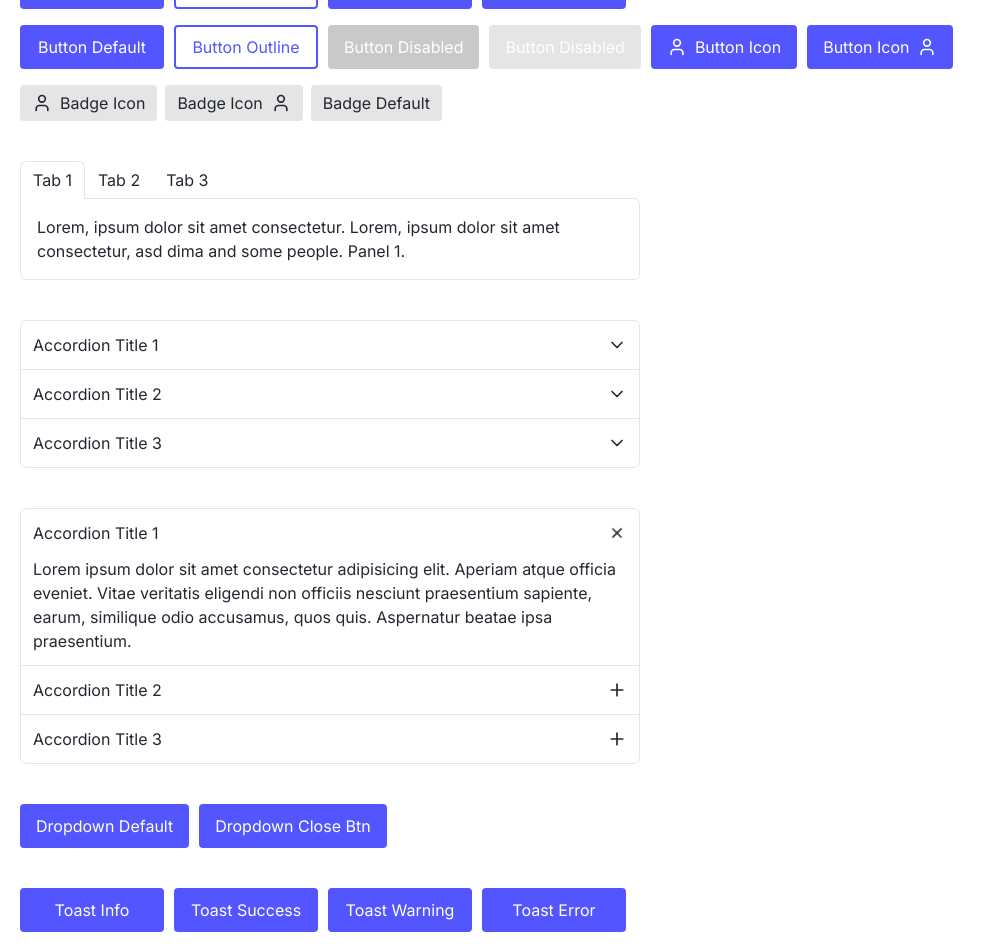
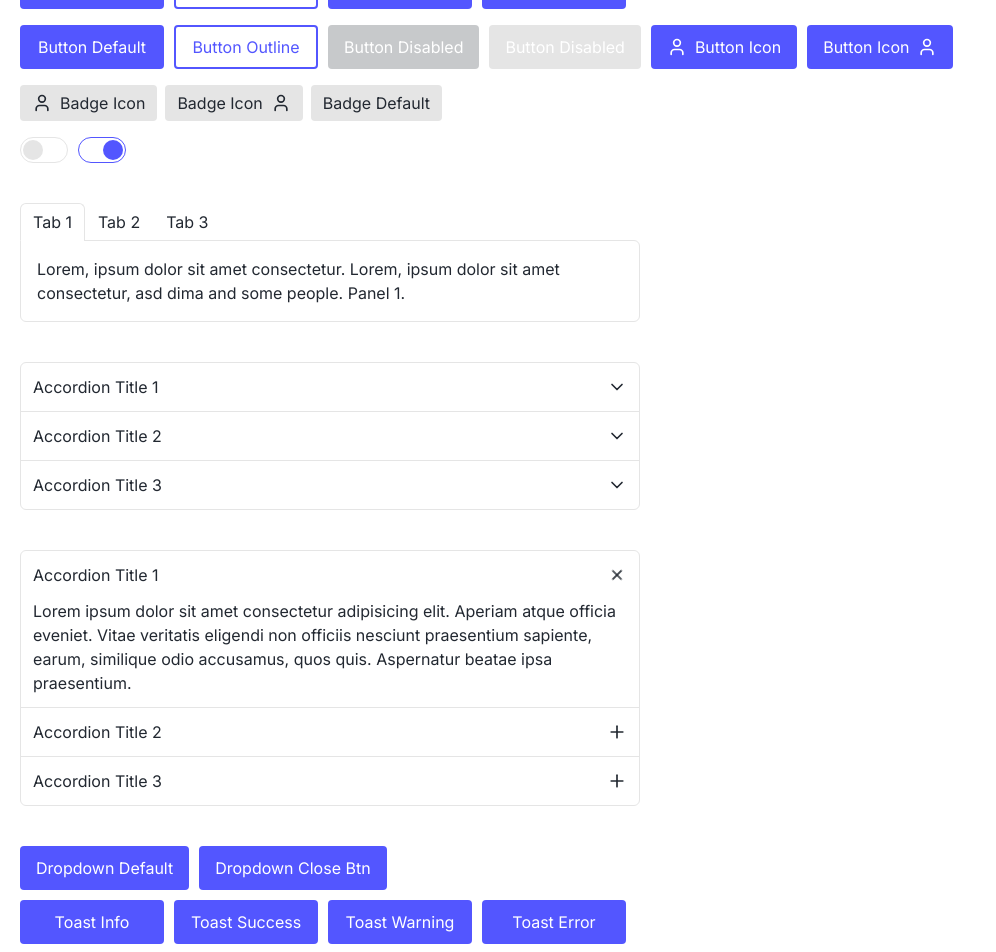
Before and after one commit to dimarogkov/react-template, a React (Create React App) app: page /react-template/ui in a window 1280 px wide. Shown: the part 720-1672 px from the top of the page, without its empty margins (0-996 px from the left). Built offline with nearby package versions, Linux system fonts and the light colour scheme; the HTML template or start-up script is replaced by a standard one.

Commit message:
add ToggleBtn

```diff
--- a/src/components/pages/UIPage.tsx
+++ b/src/components/pages/UIPage.tsx
@@ -25,6 +25,7 @@ import {
     Tabs,
     Text,
     Title,
+    ToggleBtn,
 } from '../ui';
 import { User } from 'lucide-react';
 
@@ -42,7 +43,7 @@ export const UIPage = () => {
             <Line />
 
             <section className='relative w-full md:w-[50%] mb-10 last:mb-0'>
-                <div className='flex flex-col gap-2 w-full mb-5 last:mb-0'>
+                <div className='flex flex-col gap-2 w-full'>
                     <Title>Title H1</Title>
                     <Title titleType={EnumTitle.h2}>Title H2</Title>
                     <Title titleType={EnumTitle.h3}>Title H3</Title>
@@ -61,8 +62,8 @@ export const UIPage = () => {
                 </div>
             </section>
 
-            <section className='relative w-full mb-10 last:mb-0'>
-                <div className='flex flex-wrap w-full gap-2.5 mb-4 last:mb-0'>
+            <section className='relative flex flex-col gap-4 w-full mb-10 last:mb-0'>
+                <div className='flex flex-wrap w-full gap-2.5'>
                     <BtnLink href={PATHS.UI}>Link Default</BtnLink>
 
                     <BtnLink href={PATHS.UI} btnType={EnumBtn.outline}>
@@ -80,7 +81,7 @@ export const UIPage = () => {
                     </BtnLink>
                 </div>
 
-                <div className='flex flex-wrap w-full gap-2.5 mb-4 last:mb-0'>
+                <div className='flex flex-wrap w-full gap-2.5'>
                     <Btn>Button Default</Btn>
                     <Btn btnType={EnumBtn.outline}>Button Outline</Btn>
                     <Btn btnType={EnumBtn.disabled}>Button Disabled</Btn>
@@ -110,6 +111,11 @@ export const UIPage = () => {
                         <Badge.Item>Badge Default</Badge.Item>
                     </Badge>
                 </div>
+
+                <div className='flex flex-wrap w-full gap-2.5'>
+                    <ToggleBtn />
+                    <ToggleBtn isActive />
+                </div>
             </section>
 
             <section className='relative w-full md:w-[50%] mb-10 last:mb-0'>
@@ -136,8 +142,8 @@ export const UIPage = () => {
                 </Tabs>
             </section>
 
-            <section className='relative w-full md:w-[50%] mb-10 last:mb-0'>
-                <Accordion className='mb-10 last:mb-0'>
+            <section className='relative flex flex-col gap-10 w-full md:w-[50%] mb-10 last:mb-0'>
+                <Accordion>
                     <Accordion.Item>
                         <Accordion.Title>Accordion Title 1</Accordion.Title>
                         <Accordion.Content>
@@ -196,8 +202,8 @@ export const UIPage = () => {
                 </Accordion>
             </section>
 
-            <section className='relative w-full mb-10 last:mb-0'>
-                <div className='flex flex-wrap w-full gap-2.5 mb-4 last:mb-0'>
+            <section className='relative w-full mb-2.5 last:mb-0'>
+                <div className='flex flex-wrap w-full gap-2.5'>
                     <Dropdown className='w-full sm:w-auto'>
                         <Dropdown.Trigger>
                             <Btn>Dropdown Default</Btn>
@@ -234,8 +240,8 @@ export const UIPage = () => {
                 </div>
             </section>
 
-            <section className='relative w-full mb-10 last:mb-0'>
-                <div className='flex flex-wrap w-full gap-2.5 mb-4 last:mb-0'>
+            <section className='relative w-full mb-2.5 last:mb-0'>
+                <div className='flex flex-wrap w-full gap-2.5'>
                     <CreateToast
                         title='This is a Info notification.'
                         text='This toast message notifies you of something.'
@@ -274,7 +280,7 @@ export const UIPage = () => {
             </section>
 
             <section className='relative w-full mb-10 last:mb-0'>
-                <div className='flex flex-wrap w-full gap-2.5 mb-4 last:mb-0'>
+                <div className='flex flex-wrap w-full gap-2.5'>
                     <Modal className='w-full sm:w-auto'>
                         <Modal.Trigger>
                             <Btn>Modal Default</Btn>
@@ -312,8 +318,8 @@ export const UIPage = () => {
                 </div>
             </section>
 
-            <section className='relative w-full mb-10 last:mb-0'>
-                <div className='flex w-full gap-2.5 mb-4 last:mb-0'>
+            <section className='relative flex flex-col gap-4 w-full mb-10 last:mb-0'>
+                <div className='flex w-full gap-2.5'>
                     <Avatar>
                         <Avatar.Img src='https://img.daisyui.com/images/stock/photo-1534528741775-53994a69daeb.webp' />
                     </Avatar>
@@ -336,7 +342,7 @@ export const UIPage = () => {
                     </Avatar>
                 </div>
 
-                <div className='flex w-full gap-2.5 mb-4 last:mb-0'>
+                <div className='flex w-full gap-2.5'>
                     <Avatar type={EnumAvatar.square}>
                         <Avatar.Img src='https://img.daisyui.com/images/stock/photo-1534528741775-53994a69daeb.webp' />
                     </Avatar>
@@ -359,7 +365,7 @@ export const UIPage = () => {
                     </Avatar>
                 </div>
 
-                <div className='flex w-full gap-2.5 mb-4 last:mb-0'>
+                <div className='flex w-full gap-2.5'>
                     <AvatarGroup visibleCount={4}>
                         <Avatar>
                             <Avatar.Link href={PATHS.UI}>
--- /dev/null
+++ b/src/components/ui/ToggleBtn.tsx
@@ -0,0 +1,43 @@
+import { ButtonHTMLAttributes, FC, forwardRef, RefAttributes, useEffect, useState } from 'react';
+import cn from 'classnames';
+
+interface Props extends ButtonHTMLAttributes<HTMLButtonElement>, RefAttributes<HTMLButtonElement> {
+    isActive?: boolean;
+    className?: string;
+}
+
+export const ToggleBtn: FC<Props> = forwardRef<HTMLButtonElement, Props>(
+    ({ isActive: isToggleBtnActive = false, className = '', ...props }, ref) => {
+        const [isActive, setIsActive] = useState(false);
+
+        useEffect(() => {
+            setIsActive(isToggleBtnActive);
+        }, [isToggleBtnActive]);
+
+        return (
+            <button
+                ref={ref}
+                {...props}
+                type='button'
+                onClick={() => setIsActive((isActive) => !isActive)}
+                className={cn(
+                    `relative w-12 h-[26px] rounded-full p-0.5 border transition-colors duration-300 ${className}`,
+                    {
+                        'border-gray': !isActive,
+                        'border-blue': isActive,
+                    }
+                )}
+            >
+                <span
+                    className={cn(
+                        'relative block w-5 h-5 rounded-full transition-all duration-300',
+                        {
+                            'translate-x-[calc(100%+2px)] bg-blue': isActive,
+                            'translate-x-0 bg-gray': !isActive,
+                        }
+                    )}
+                />
+            </button>
+        );
+    }
+);
--- a/src/components/ui/index.ts
+++ b/src/components/ui/index.ts
@@ -19,6 +19,7 @@ import { Tabs } from './Tabs';
 import { Text } from './Text';
 import { Title } from './Title';
 import { Toast, CreateToast } from './Toast';
+import { ToggleBtn } from './ToggleBtn';
 
 export {
     Accordion,
@@ -44,4 +45,5 @@ export {
     Text,
     Title,
     Toast,
+    ToggleBtn,
 };
```
